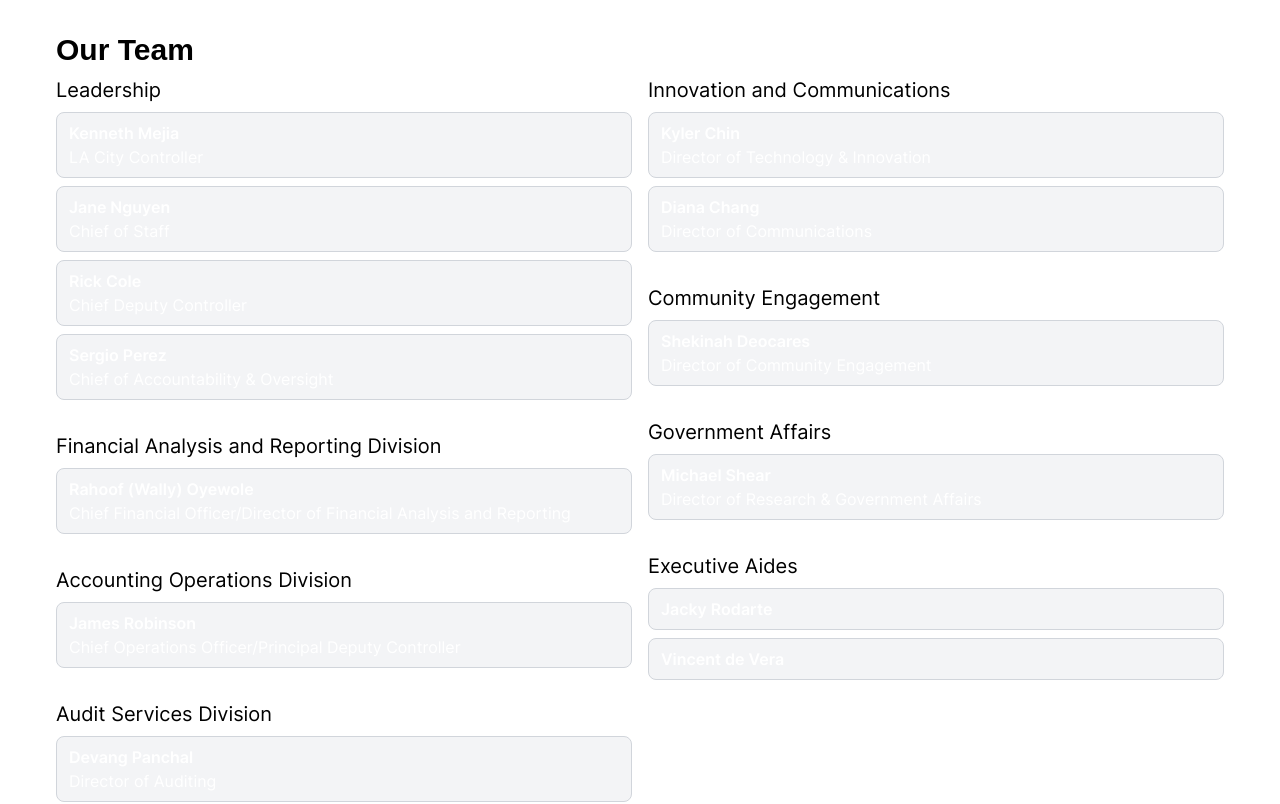
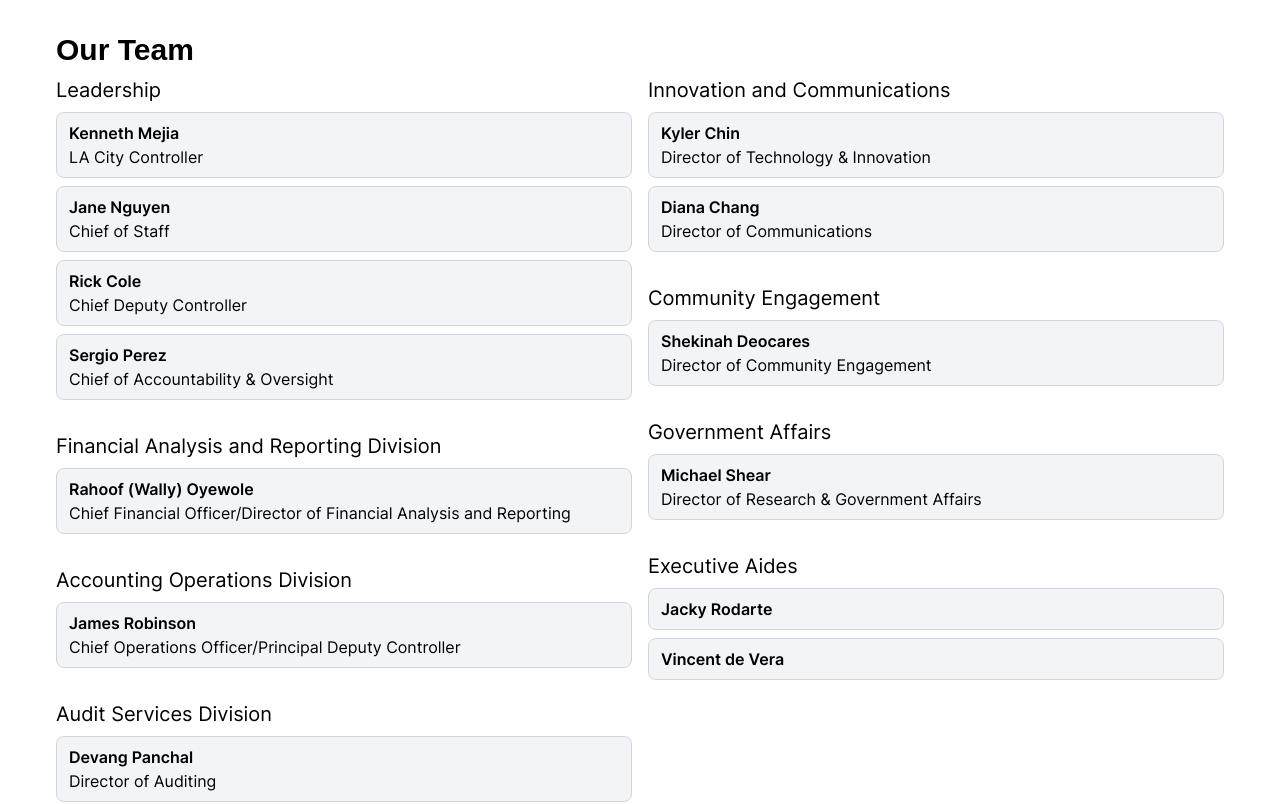
Before and after one commit to isaacylee/controller-website, a Next.js app: page /about in a window 1280 px wide. Shown: the part 1109-1913 px from the top of the page. Built offline with nearby package versions, Linux system fonts and the light colour scheme.

Commit message:
fix buggy colour

```diff
--- a/src/pages/about.tsx
+++ b/src/pages/about.tsx
@@ -26,8 +26,8 @@ interface profilecardprops {
 function ProfileCard(props: profilecardprops) {
   return (
     <div className='rounded-lg border border-gray-300 bg-gray-100 px-3 py-2 dark:border-gray-600 dark:bg-zinc-800'>
-      <p className='font-semibold text-white'>{props.name}</p>
-      <p className='text-white'>{props.title}</p>
+      <p className='font-semibold text-black dark:text-white'>{props.name}</p>
+      <p className='text-black dark:text-white'>{props.title}</p>
     </div>
   );
 }
```
